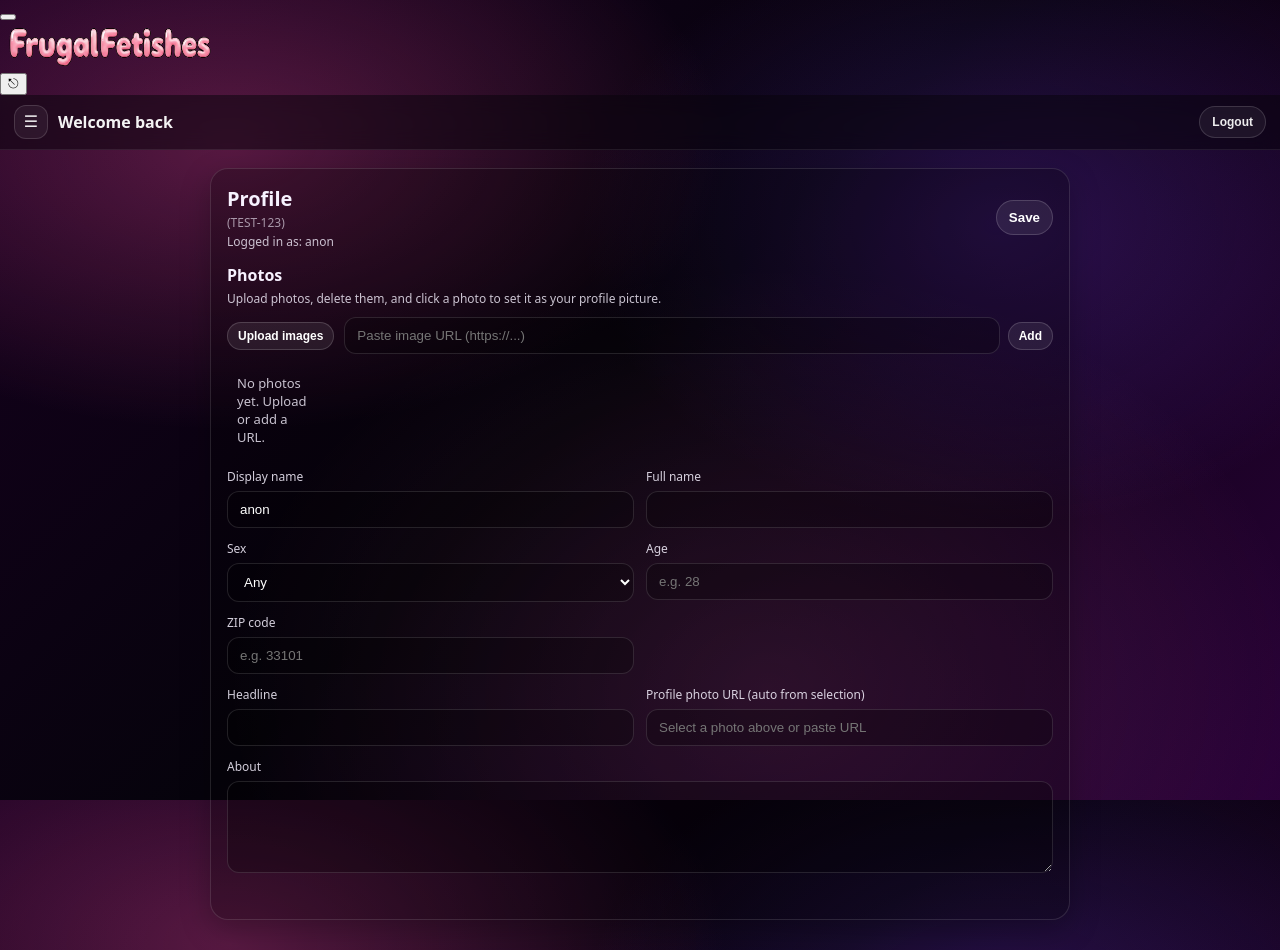
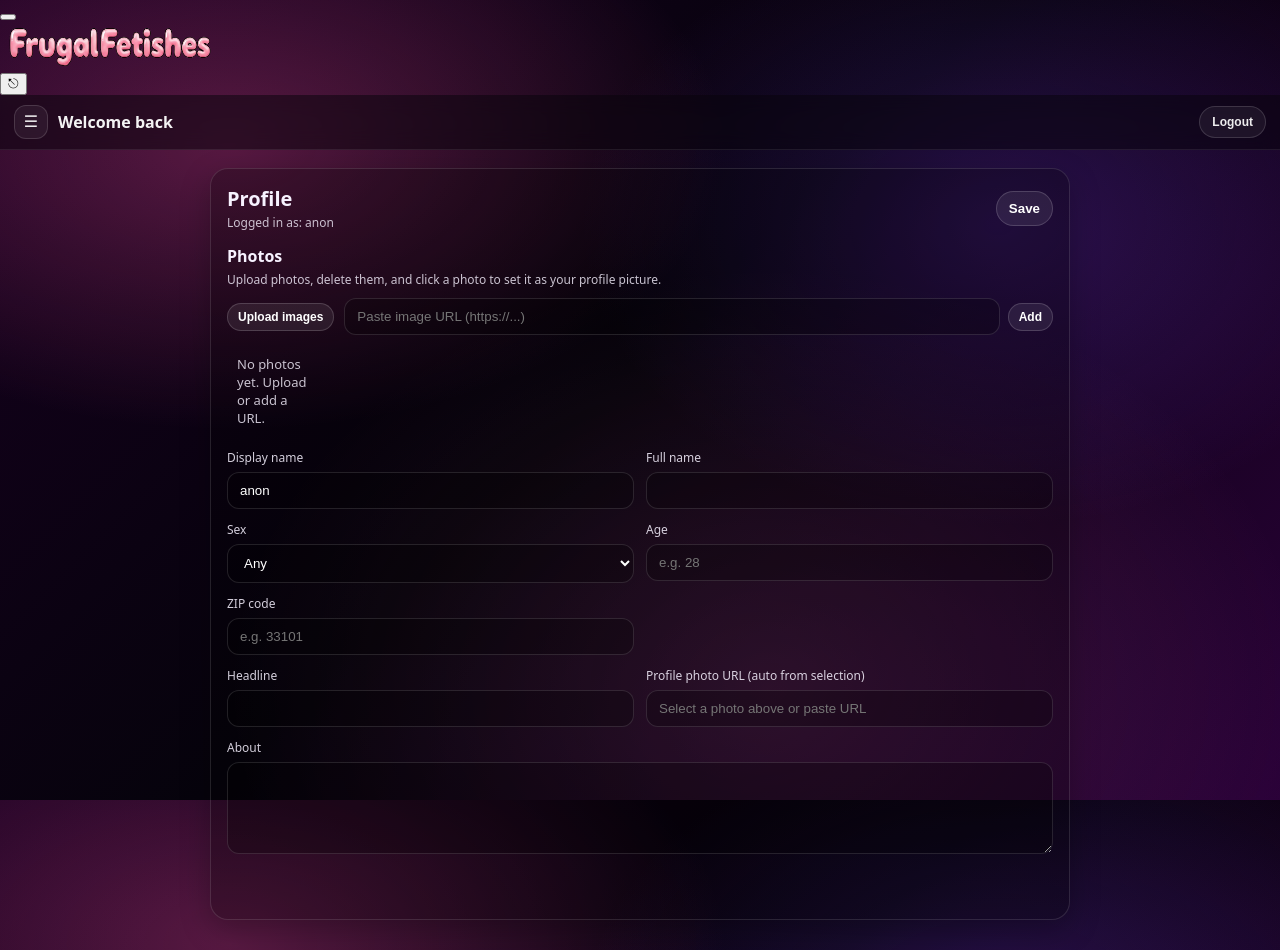
Before and after one commit to FrugalFetishes/frugalfetishes-frontend-next, a Next.js app: page /profile in a window 1280 px wide. Built offline with nearby package versions, Linux system fonts and the light colour scheme.

Commit message:
Update page.tsx

```diff
--- a/src/app/profile/page.tsx
+++ b/src/app/profile/page.tsx
@@ -36,7 +36,6 @@ function normalizePhotoUrl(url: string) {
 }
 
 export default function ProfilePage() {
-  const PROFILE_PAGE_MARKER = 'TEST-123';
   const token = useMemo(() => requireSession(), []);
   const uid = useMemo(() => (uidFromToken(token) ?? 'anon'), [token]);
 
@@ -387,7 +386,6 @@ export default function ProfilePage() {
           <div style={{ display: 'flex', alignItems: 'center', justifyContent: 'space-between', gap: 10 }}>
             <div>
               <div style={{ fontSize: 20, fontWeight: 900 }}>Profile</div>
-              <div style={{ opacity: 0.6, marginTop: 2, fontSize: 12 }}>({PROFILE_PAGE_MARKER})</div>
               <div style={{ opacity: 0.78, marginTop: 2, fontSize: 12 }}>Logged in as: {uid}</div>
             </div>
             <button type="button" style={btn} onClick={save}>
```
